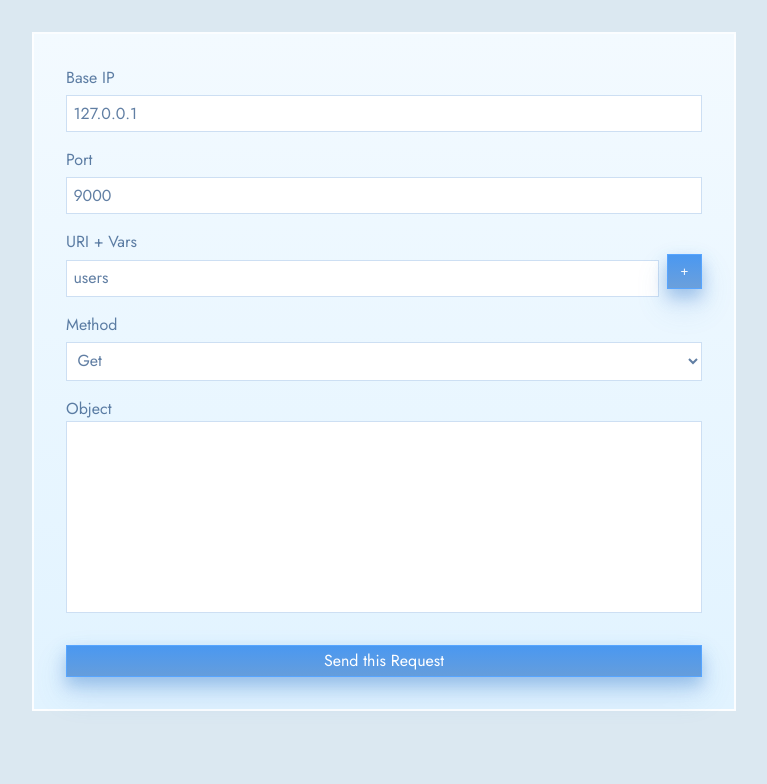
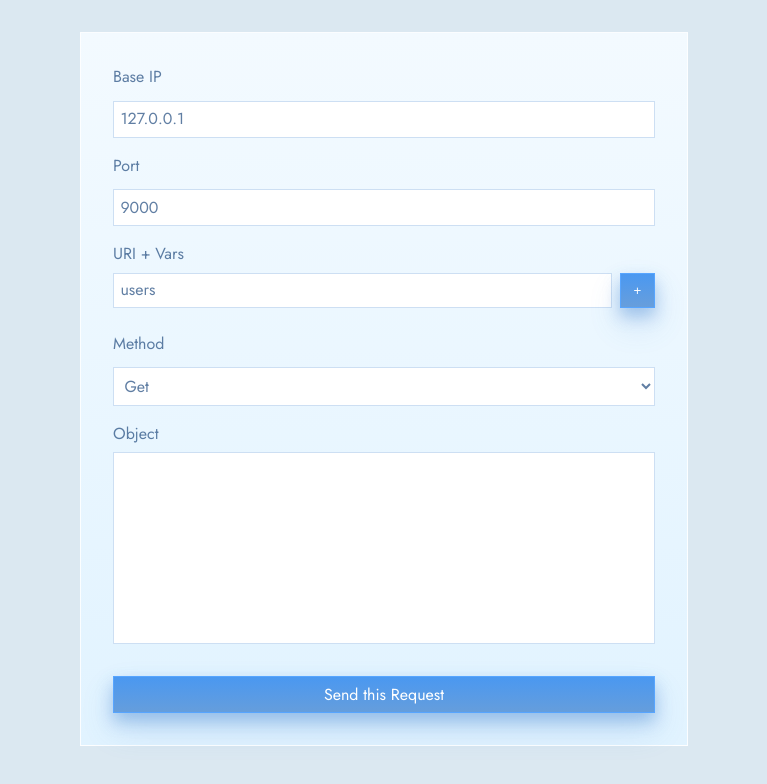
Before and after one commit to ask0ldd/APIRequestMaker, a React (Vite) app: page / in a window 1280 px wide. Shown: the top 784 px of the page, without its empty margins (256-1023 px from the left). Built offline with nearby package versions, Linux system fonts and the light colour scheme; a web font is replaced by a local one.

Commit message:
styling improved

```diff
--- a/src/App.css
+++ b/src/App.css
@@ -1,5 +1,5 @@
 #root {
-  max-width: 1280px;
+  max-width: 1440px;
   width: 100%;
   margin: 0 auto;
   padding: 0;
@@ -12,7 +12,13 @@ main {
   flex-direction: column;
   margin: 0 auto;
   padding: 2rem;
-  width: 60%;
+  width: 100%;
+}
+
+.formnResultsContainer {
+  display: flex;
+  width: 100%;
+  column-gap: 1rem;
 }
 
 form {
@@ -22,11 +28,28 @@ form {
   padding: 2rem;
   width: 100%;
   background: linear-gradient(to bottom, #f3faff 0%, #e1f3ff 100%);
-  border: 2px solid #ffffffdd;
+  border: 1px solid #ffffffdd;
+  min-width: 50%;
+  max-width: 50%;
+}
+
+.requestResult {
+  flex-shrink: 1;
+  padding: 2rem;
+  background: linear-gradient(to bottom, #364550 0%, #1e2b33 100%);
+  border: 1px solid #ffffffdd;
+  width: 50%;
+  overflow-wrap: break-word;
+  color: #ffffffcc;
+  box-shadow: inset 0px 8px 16px #00000088;
 }
 
 label:not(:first-child) {
   margin-top: 1rem;
+}
+
+label {
+  margin-bottom: 0.4em;
 }
 
 form input[type="text"],
@@ -43,35 +66,25 @@ select {
   margin-top: 0.325rem;
 }
 
-input[type="submit"] {
-  margin-top: 2rem;
-  height: 2rem;
-}
-
 textarea {
   height: 12rem;
   resize: none;
 }
 
-.requestResult {
-  padding: 0 2rem;
-  width: 100%;
-  overflow-wrap: break-word;
-}
-
 .inputButtonContainer {
   display: flex;
   column-gap: 0.5rem;
+  height: 35px;
 }
 
-.inputButtonContainer input {
+form .inputButtonContainer input {
   flex: 1;
+  margin-top: 0;
 }
 
 .inputButtonContainer button {
   flex-grow: 0;
   height: 35px;
-  background-color: white;
   border-radius: 0;
   display: flex;
   justify-content: center;
@@ -82,9 +95,18 @@ textarea {
 li.uriList {
   padding: 0.35em 0.4em 0.4em 0.4em;
   cursor: pointer;
+  background: linear-gradient(to bottom, #e7f5ff 0%, #cdebff 100%);
+  border: 1px solid #add1e9;
+  margin-bottom: 0.5rem;
 }
 
 ul.uriListContainer {
   display: flex;
   flex-direction: column;
+  margin-top: 0.5rem;
 }
+
+form input[type="submit"] {
+  margin-top: 2rem;
+  padding: 0.35em 0.4em 0.4em 0.4em;
+}
--- a/src/App.tsx
+++ b/src/App.tsx
@@ -35,6 +35,7 @@ function App() {
     event.preventDefault()
     const uriInput = document.querySelector('[name="URIVar"]') as HTMLInputElement
     uriInput.value = (event.currentTarget as HTMLElement).innerHTML
+    setForm({...form, URIVar : (event.currentTarget as HTMLElement).innerHTML})
   }
 
   async function sendRequest(){
@@ -111,6 +112,7 @@ function App() {
 
   return (
     <main>
+      <div className='formnResultsContainer'>
         <form onSubmit={handleSubmit}>
           <label htmlFor='baseIP'>Base IP</label>
           <input name="baseIP" onChange={handleChange} type="text" value={form.baseIP}/>
@@ -137,6 +139,7 @@ function App() {
           <input type="submit" value="Send this Request"/>
         </form>
         { requestResult && <div className='requestResult'>{requestResult}</div> }
+      </div>
     </main>
   )
 }
```
Lines whose indentation alone changed are shown as unchanged.
